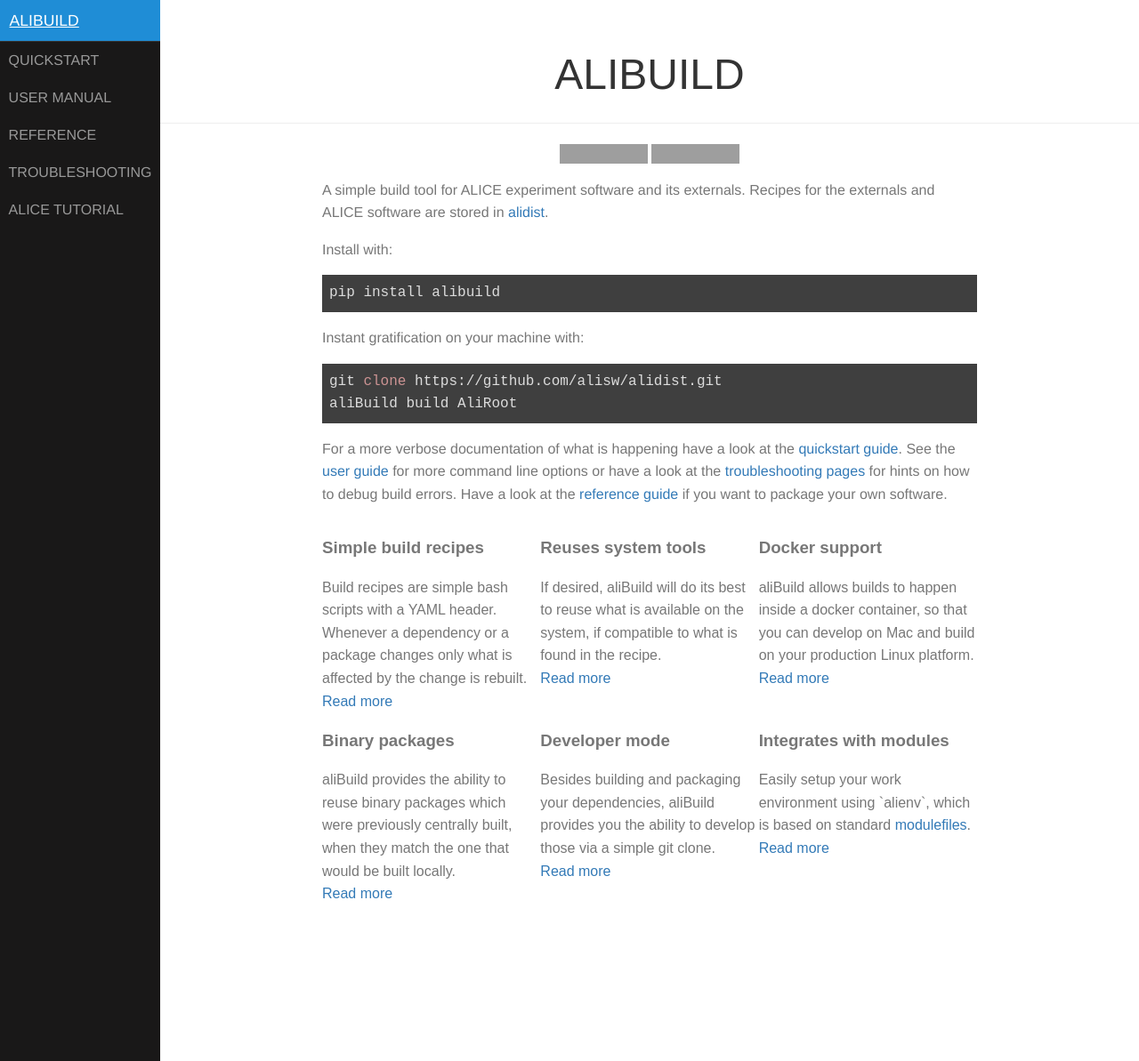
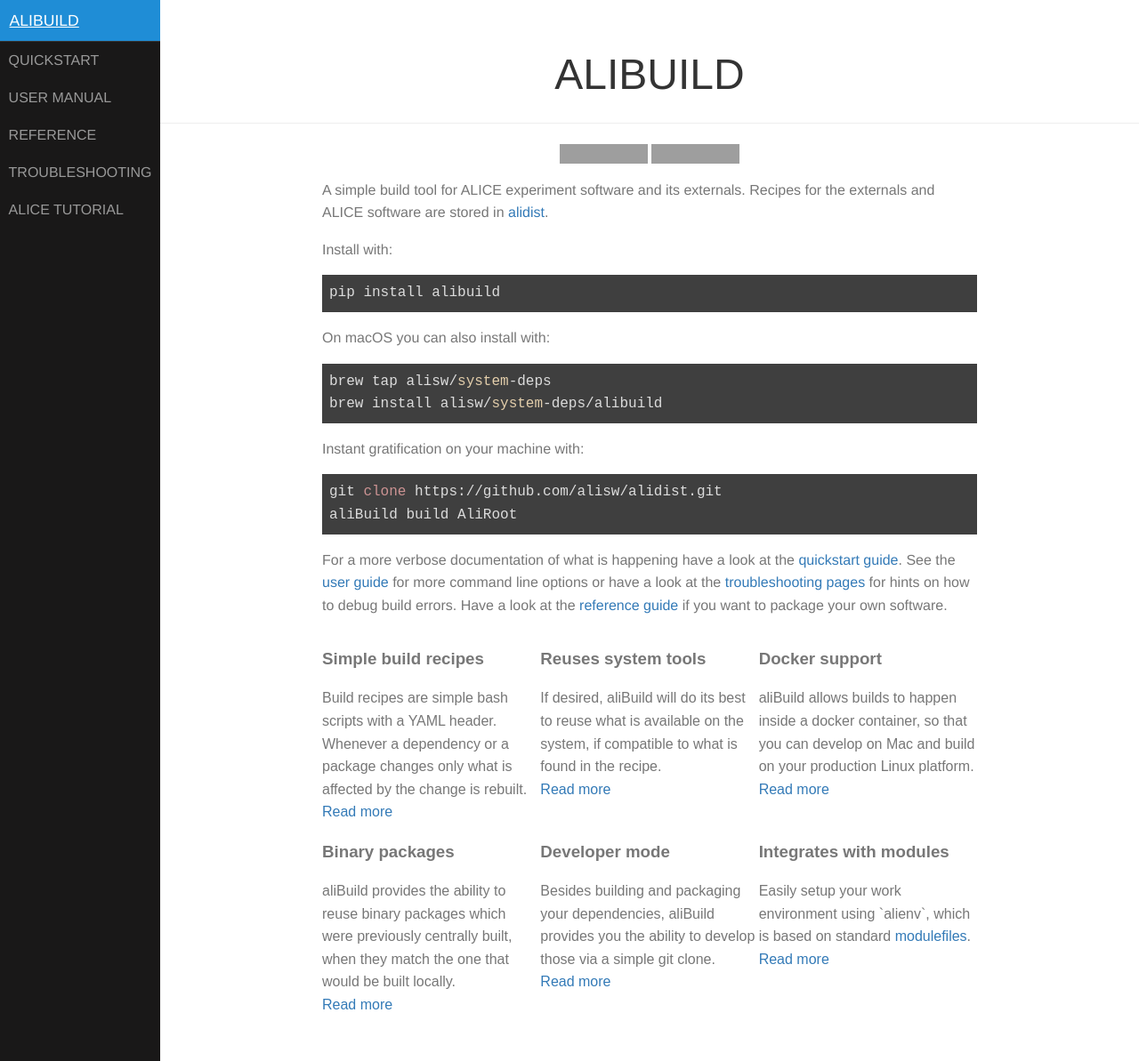
Before and after one commit to alisw/alibuild, a Jekyll site: the page built from docs/index.markdown, in a window 1280 px wide and 1193 px high. Shown: the whole window at 89% size. Built offline with Jekyll 4.4.1, drawn with Linux system fonts in a browser that asks for light colours; grey boxes are pictures that could not be loaded.

Commit message:
Update index.markdown

```diff
--- a/docs/index.markdown
+++ b/docs/index.markdown
@@ -16,6 +16,11 @@
 Install with:
 
     pip install alibuild
+
+On macOS you can also install with:
+
+    brew tap alisw/system-deps
+    brew install alisw/system-deps/alibuild
 
 Instant gratification on your machine with:
 
```
